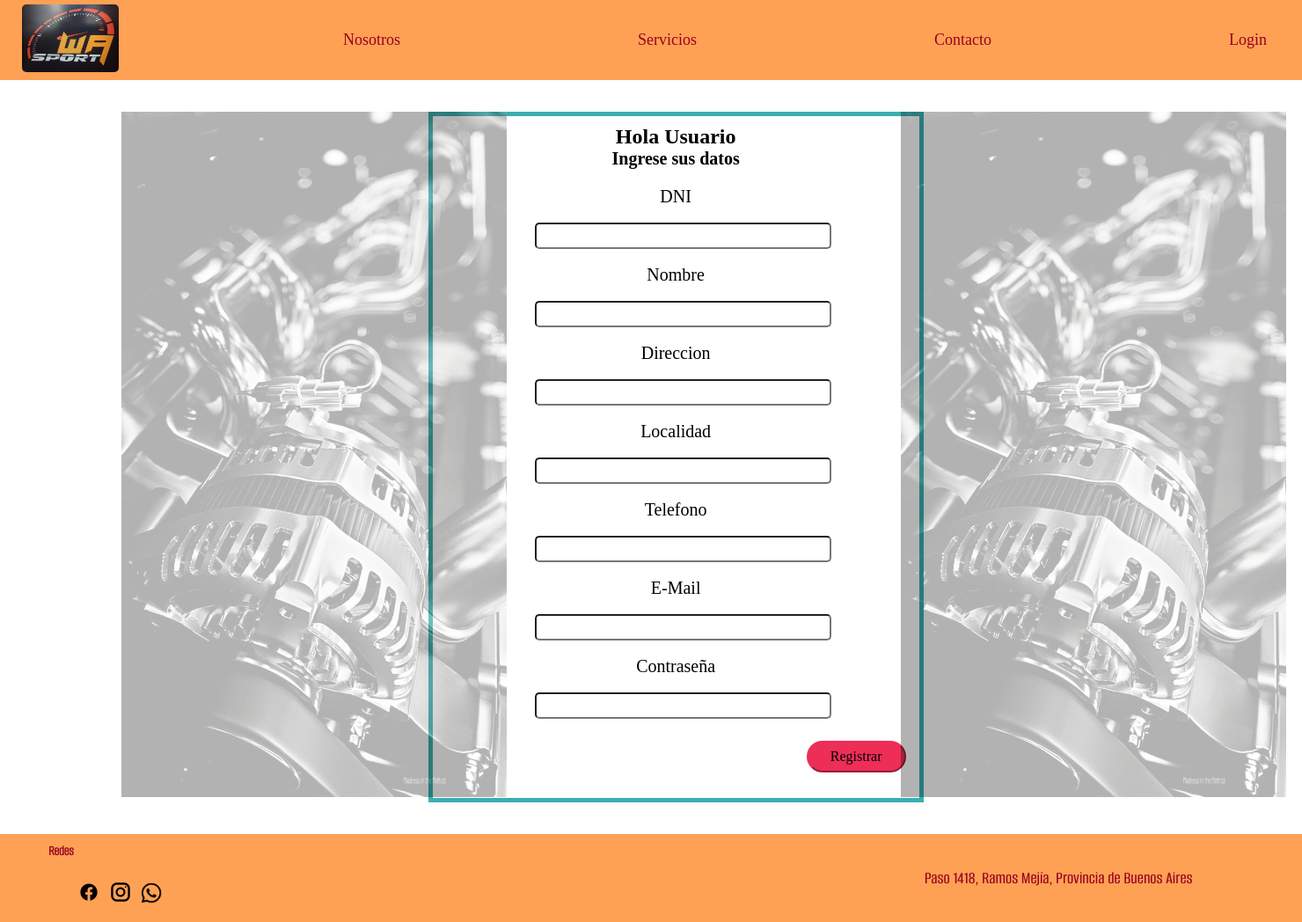
After one commit to SofiDuarte/TallerMecanico, a PHP site: page /tallermecanico/registro_cliente.php in a window 1480 px wide. The commit adds this page. Shown: the whole page at 88% size. Run offline with PHP 8.4, Linux system fonts and the light colour scheme; some web fonts are replaced.

Commit message:
Modificacion en estilo (nosotros, servicio, login, recepcionista), nuevos Cliente Nuevo, Cliente Modificacion

```diff
--- a/estilopagina.css
+++ b/estilopagina.css
@@ -656,28 +651,39 @@
 }
 
  /*titulos de los formularios*/
-h2{
+.nuevo_cli h2{
+    font-family: 'Big_Shoulders_Medium';
+    font-size: 20px;
+    text-align: center;
+}
+.nueva_ord h2{
+    font-family: 'Big_Shoulders_Medium';
+    font-size: 20px;
+    text-align: center;
+}
+.busqueda_cli h2{
     font-family: 'Big_Shoulders_Medium';
     font-size: 20px;
     text-align: center;
 }
 
+
 /*label de todos los formularios */
 .form_recp_clinuv label{
     font-family: 'Big_Shoulders_Medium';
-    font-size: 16px;
+    font-size: 18px;
     align-content: center;
     margin-left: 25px;
 }
 .form_orden label{
    font-family: 'Big_Shoulders_Medium';
-   font-size: 16px;
+   font-size: 18px;
    align-content: center;
    margin-left: 25px;
 }
 .form_busqueda label{
    font-family: 'Big_Shoulders_Medium';
-   font-size: 16px;
+   font-size: 18px;
    align-content: center;
    text-align: center;
 }
@@ -1044,3 +1064,182 @@ h2{
     align-items: end;
 
 }
+
+                                                                    /*REGISTRO CLIENTES*/
+.pagina_registro{
+    display: grid;
+    grid-template-columns: repeat(3 , 1fr);
+    align-content: center;
+}
+
+.pagina_registro img{
+    height: 779px;
+    opacity: 30%;
+}
+.img_registro1{
+    grid-column: 1/2;
+    margin-left: 30%;
+}
+.img_registro2{
+    grid-column: 3/4;
+    margin-left: 0.5%;
+}
+
+.registro{
+    grid-column: 2 / 3;
+    border-style: solid;
+    border-color: #3AAFAF;
+    border-width: 5px;
+    padding: 10px;
+    width: 563px;
+    height: 785px;
+    margin-left: 5%;
+    text-align: center;
+}
+
+
+.registro h2{
+    font-family: 'Big_Shoulders_ExtraBold';
+    font-size: 24px;
+    text-align: center;
+}
+.registro h3{
+    font-family: 'Big_Shoulders_Regular';
+    font-size: 20px;
+    text-align: center;
+
+}
+.form_registro{
+    margin-top: 20px;
+}
+
+.registro label{
+    font-family: 'Big_Shoulders_Regular';
+    font-size: 20px;
+    text-align: center;
+}
+.registro input{
+    height: 30px;
+    width: 337px;
+    border-radius: 5px;
+    align-content: center;
+    margin-left: 16px;
+}
+
+.bot_registro{
+    display: flex;
+    flex-wrap: nowrap;
+    flex-direction: row;
+    justify-content: flex-end;
+    margin-top: 20px;
+
+}
+.boton_registro{
+    border-radius: 40px;
+    background-color: #ED2E57;
+    border-color:#ED2E57;
+    margin: 5px;
+    width:113px;
+    height: 35.52px;
+
+    font-family: 'Big_Shoulders_Medium';
+    font-size: 16px;
+    text-align: center;
+}
+
+
+                                        /*MODIFICAR CLIENTE*/
+
+.modif_cli{
+    display: grid;
+    grid-template-columns: repeat(3, 1fr);
+    margin: auto 40px auto;
+}
+
+.modif_cli img{
+    height: 830px;
+    opacity: 30%;
+}
+.modif_img1{
+    grid-column: 1/2;
+    margin-left: 2.5%;
+}
+.modif_img2{
+    grid-column: 3/4;
+    margin-left: 0.5%;
+}
+
+.modificar_cliente{
+    grid-column: 2/3;
+    align-content: center;
+    justify-items: center;
+    border-style: solid;
+    border-color: #000000
+}
+.modificar_cliente h2{
+    font-family: 'Big_Shoulders_ExtraBold';
+    font-size: 30px;
+    text-align: center;
+}
+.modificar_cliente h3{
+    font-family: 'Big_Shoulders_Regular';
+    font-size: 24px;
+    text-align: center;
+}
+
+.modificar_cliente table{
+    margin-top: 60px;
+    width: 595px;
+    height: 457px;
+    margin-right: 80px;
+}
+
+.modificar_cliente th{
+
+    font-family: 'AlumniSans_Medium';
+    font-size: 24px;
+    text-align: center;
+}
+
+.datos_unicos{
+    background-color: #F04F72;
+    border-radius: 5px;
+    font-family: 'AlumniSans_Light';
+    font-size: 24px;
+    text-align: center;
+}
+
+.datos_modificados{
+    background-color: #cecece;
+    border-radius: 5px;
+    font-family: 'AlumniSans_Light';
+    font-size: 24px;
+    text-align: center;
+}
+
+.guardar_mod{
+    border-radius: 40px;
+    background-color: #ED2E57;
+    border-color:#ED2E57;
+    margin: 30px;
+    width: 188px;
+    height: 35px;
+    font-family: 'Big_Shoulders_Medium';
+    font-size: 18px;
+    display: flex;
+    justify-self: end;
+}
+
+.solicitar_mod{
+    border-radius: 40px;
+    background-color: #FFC631;
+    border-color:#FFC631;
+    margin: 30px;
+    width: 188px;
+    height: 35px;
+    font-family: 'Big_Shoulders_Medium';
+    font-size: 18px;
+    display: flex;
+    justify-self: start;
+
+}
--- /dev/null
+++ b/registro_cliente.php
@@ -0,0 +1,70 @@
+<!DOCTYPE html>
+<html lang="en">
+<head>
+    <meta charset="UTF-8">
+    <meta name="viewport" content="width=device-width, initial-scale=1.0">
+    <meta http-equiv="X-UA-Compatible" content="IE=edge">
+    <link rel="stylesheet" href="estilopagina.css" >
+    <title>Document</title>
+</head>
+<body>
+    <?php
+        include("navegador.php");
+    ?>
+
+    <br><br>
+
+
+    <section class="pagina_registro">
+        <img src="fondos/registro_cli.jpg" alt="" class="img_registro1">
+        <section class="registro">
+
+            <h2>Hola Usuario</h2>
+            <h3>Ingrese sus datos</h3>
+
+            <form action="" class="form_registro" >
+                <label  for="dni_registro" class="">DNI</label>
+                <br><br>
+                <input type="text" name="dni_registro" id="dni_registro" class="">
+                <br><br>
+                <label for="nombre_registro" class="" >Nombre</label>
+                <br><br>
+                <input type="text" name="nombre_registro" id="nombre_registro" class="">
+                <br><br>
+                <label for="direcc_registro">Direccion</label>
+                <br><br>
+                <input type="text" name="direcc_registro" id="direcc_registro">
+                <br><br>
+                <label for="loc_registro"> Localidad</label>
+                <br><br>
+                <input type="text" name="loc_registro" id="loc_registro">
+                <br><br>
+                <label for="tel_registro">Telefono</label>
+                <br><br>
+                <input type="tel" name="tel_registro" id="tel_registro">
+                <br><br>
+                <label for="email_registro">E-Mail</label>
+                <br><br>
+                <input type="email" name="email_registro" id="email_registro">
+                <br><br>
+                <label for="contra_registro">Contraseña</label>
+                <br><br>
+                <input type="password" name="contra_registro" id="contra_registro">
+            </form>
+
+            <div class="bot_registro">
+                <button class="boton_registro" value="Registrar" name="buscar_rec" >Registrar</button>
+            </div>
+
+        </section>
+        <img src="fondos/registro_cli.jpg" alt="" class="img_registro2">
+
+    </section>
+
+<br><br>
+
+    <?php
+        include("piedepagina.php");
+    ?>
+</body>
+</html>
```
Also changed, not shown: other parts of estilopagina.css (+52 -43 lines), mecanico.php (+6 -7 lines), modificacion_cliente.php (added, +70 -0 lines), nosotros.php (+25 -5 lines), piedepagina.php (+5 -5 lines), recepcionista.php (+4 -4 lines), fondos/hola.usuario.jpg (added), fondos/registro_cli.jpg (added).
